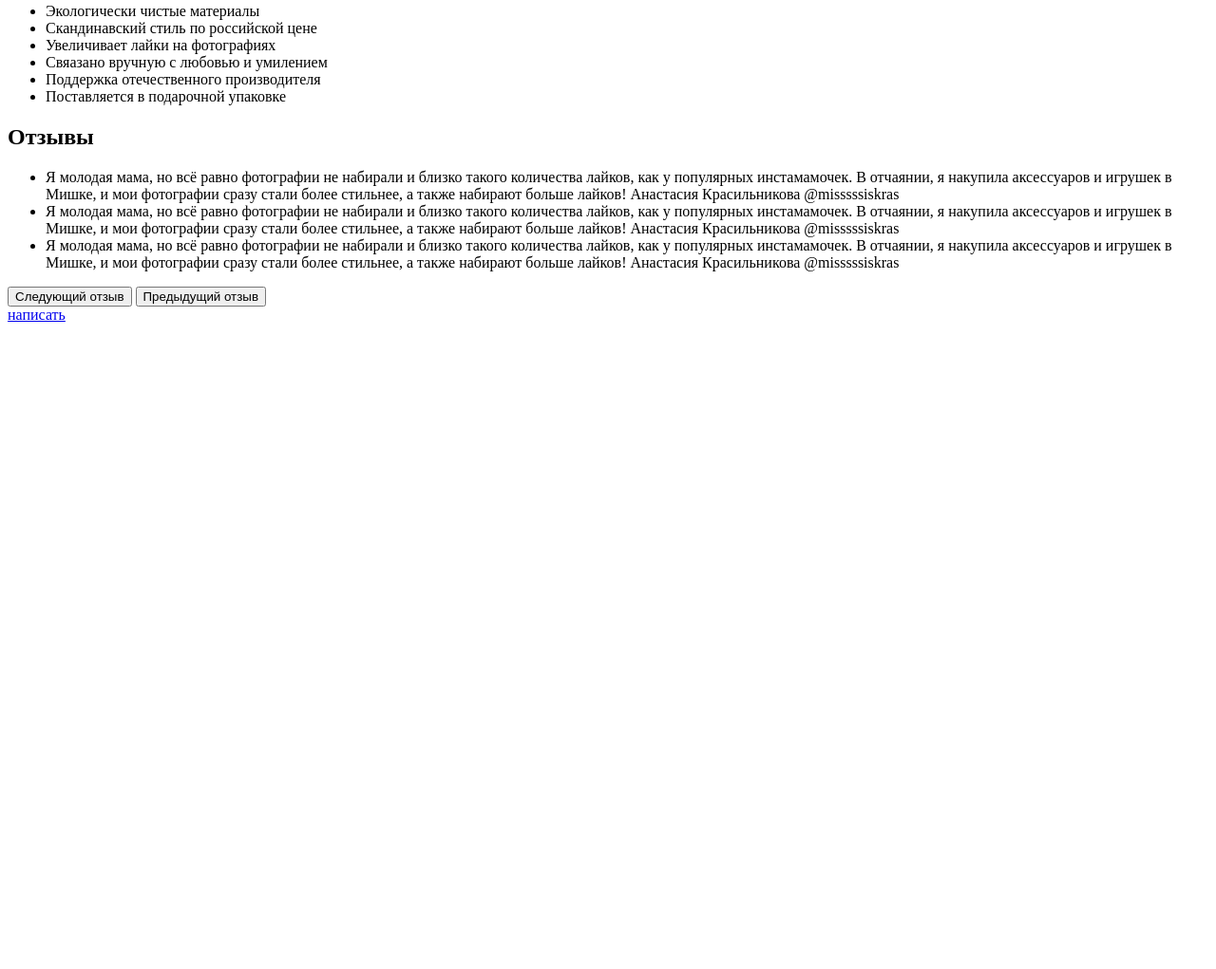
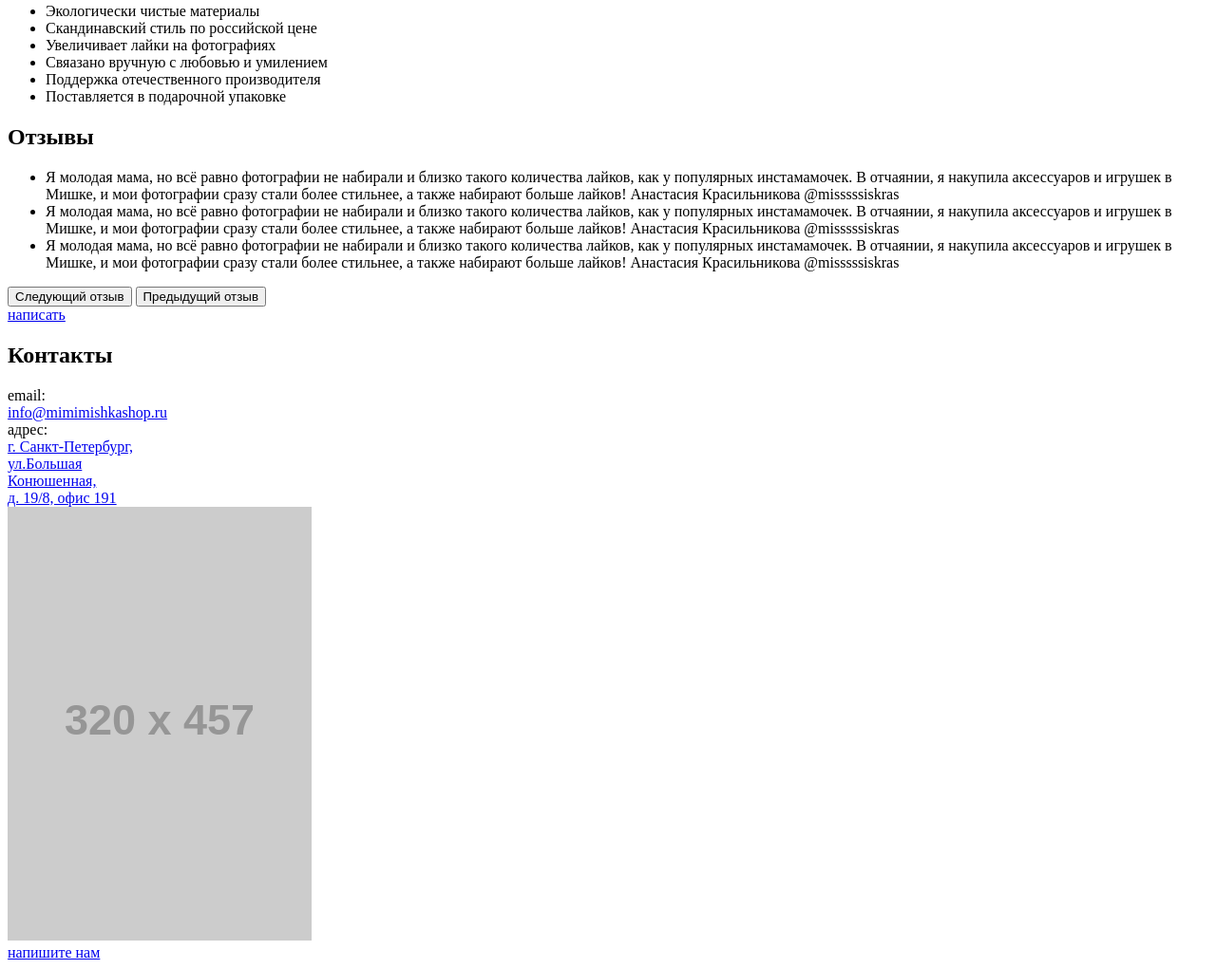
Before and after one commit to dima716/4118-mishka, a website: page index.html in a window 1280 px wide. Shown: the part 962-1983 px from the top of the page at 95% size. Before the commit the page ends 1311 px from the top, so only its background shows below. Drawn offline with Linux system fonts and the light colour scheme; placeholder pictures from the web are drawn by us.

Commit message:
Create index:contacts

```diff
--- a/index.html
+++ b/index.html
@@ -54,7 +54,7 @@
         <a class="btn product-of-week__order" href="#">заказать</a>
       </section>
       <section class="about">
-        <h2 class="title  title--lg  about__title">Коротко о нас:</h2>
+        <h2 class="title  title--md  about__title">Коротко о нас:</h2>
         <ul class="about__list">
           <li class="about__item  about__item--materials">Экологически чистые материалы</li>
           <li class="about__item  about__item--price">Скандинавский стиль по российской цене</li>
@@ -65,7 +65,7 @@
         </ul>
       </section>
       <section class="references">
-        <h2 class="title  title--lg">Отзывы</h2>
+        <h2 class="title  title--md">Отзывы</h2>
         <div class="references-slider">
           <ul class="references-slider__list">
             <li class="references-slider__item">
@@ -97,6 +97,29 @@
         </div>
         <a class="btn  references-slider__btn" href="#">написать</a>
       </section>
+      <section class="contacts">
+        <h2 class="title  title--sm">Контакты</h2>
+        <div class="contacts__row">
+          <div class="contacts__cell">email:</div>
+          <div class="contacts__cell">
+            <a href="mailto:info@mimimishkashop.ru">info@mimimishkashop.ru</a>
+          </div>
+        </div>
+        <div class="contacts__row">
+          <div class="contacts__cell">адрес:</div>
+          <div class="contacts__cell">
+            <a href="mailto:info@mimimishkashop.ru">г. Санкт-Петербург,<br>
+              ул.Большая<br>
+              Конюшенная,<br>
+              д. 19/8, офис 191
+            </a>
+          </div>
+        </div>
+        <div class="contacts__map">
+          <img src="http://placehold.it/320x457" alt="Карта">
+        </div>
+        <a class="btn  contacts__btn" href="#">напишите нам</a>
+      </section>
     </main>
   </div>
 </body>
```
